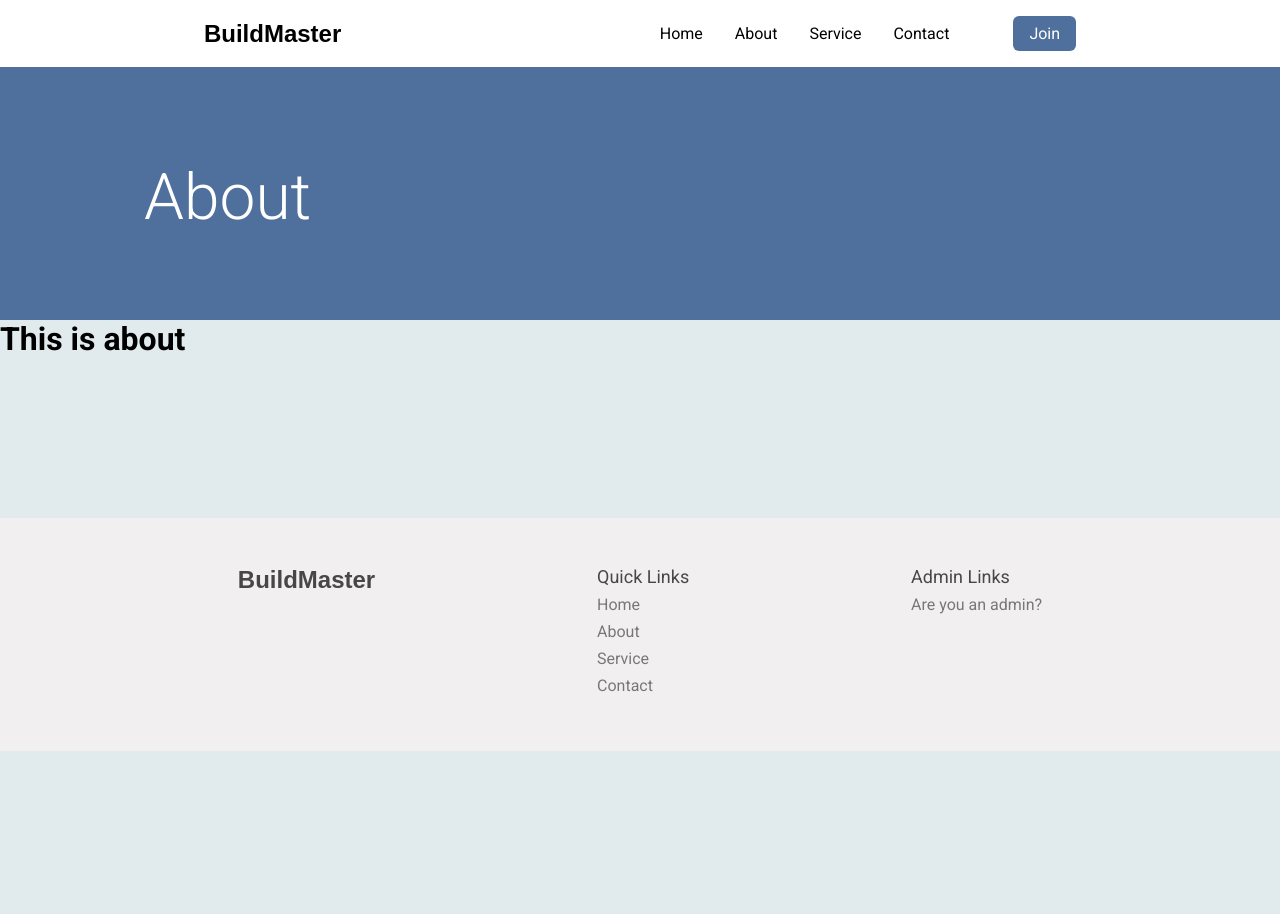
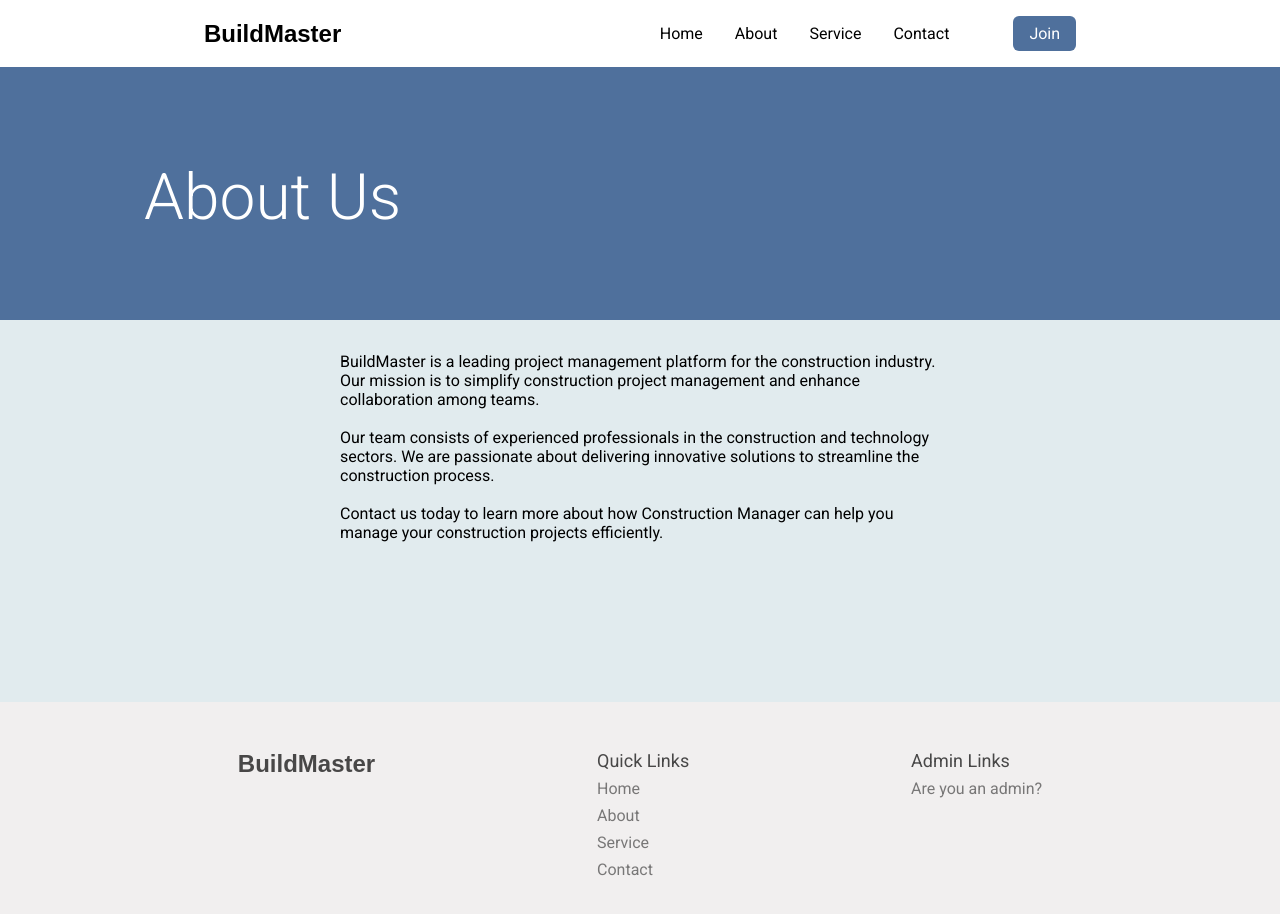
Before and after one commit to sankhasubhraroy/BuildMaster, a React (Create React App) app in the folder frontend/: page /about in a window 1280 px wide. Shown: the top 914 px of the page. Before the commit the page ends 800 px from the top, so only its background shows below. Built offline with nearby package versions, Linux system fonts and the light colour scheme; a web font is replaced by a local one.

Commit message:
Design completed for frontend

```diff
--- a/frontend/src/pages/About/index.js
+++ b/frontend/src/pages/About/index.js
@@ -3,8 +3,25 @@ import PageHeader from "../../components/PageHeader";
 const About = () => {
   return (
     <>
-      <PageHeader heading="About" />
-      <h1>This is about</h1>
+      <PageHeader heading="About Us" />
+      <div style={{ width: "600px", margin: "2rem auto" }}>
+        <p>
+          BuildMaster is a leading project management platform for the
+          construction industry. Our mission is to simplify construction project
+          management and enhance collaboration among teams.
+        </p>
+        <br />
+        <p>
+          Our team consists of experienced professionals in the construction and
+          technology sectors. We are passionate about delivering innovative
+          solutions to streamline the construction process.
+        </p>
+        <br />
+        <p>
+          Contact us today to learn more about how Construction Manager can help
+          you manage your construction projects efficiently.
+        </p>
+      </div>
     </>
   );
 };
--- a/frontend/src/pages/Contact/index.js
+++ b/frontend/src/pages/Contact/index.js
@@ -4,7 +4,7 @@ import PageHeader from "../../components/PageHeader";
 const Contact = () => {
   return (
     <>
-      <PageHeader heading="Contact" />
+      <PageHeader heading="Contact Us" />
       <ContactForm />
     </>
   );
--- a/frontend/src/pages/Services/index.js
+++ b/frontend/src/pages/Services/index.js
@@ -4,7 +4,22 @@ const Services = () => {
   return (
     <>
       <PageHeader heading="Services" />
-      <h1>This is services</h1>
+      <div style={{ width: "600px", margin: "2rem auto" }}>
+        <p>
+          Comprehensive project planning and scheduling to ensure efficient
+          construction processes.
+        </p>
+        <br />
+        <p>
+          Assign and track tasks for different project roles, including project
+          managers, contractors, and supervisors.
+        </p>
+        <br />
+        <p>
+          Store and manage construction sheets, blueprints, and project
+          documentation securely.
+        </p>
+      </div>
     </>
   );
 };
```
